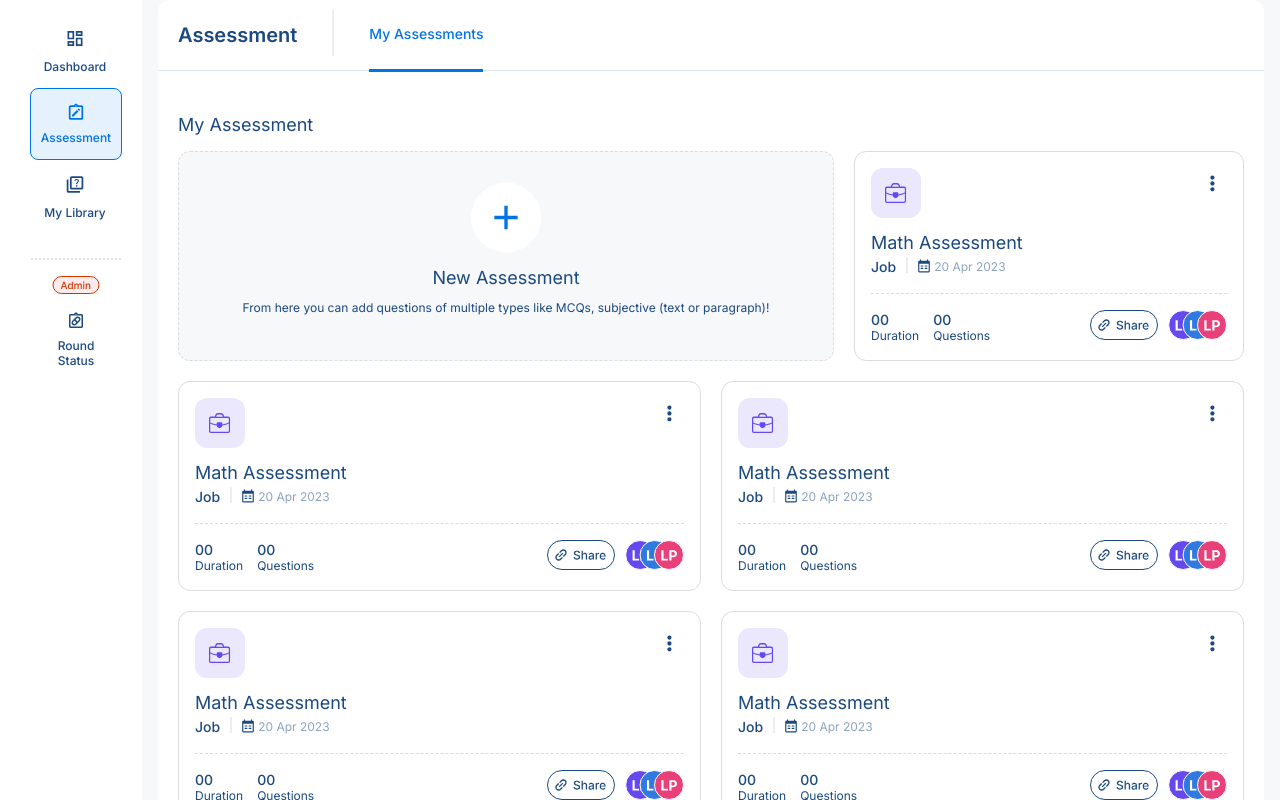
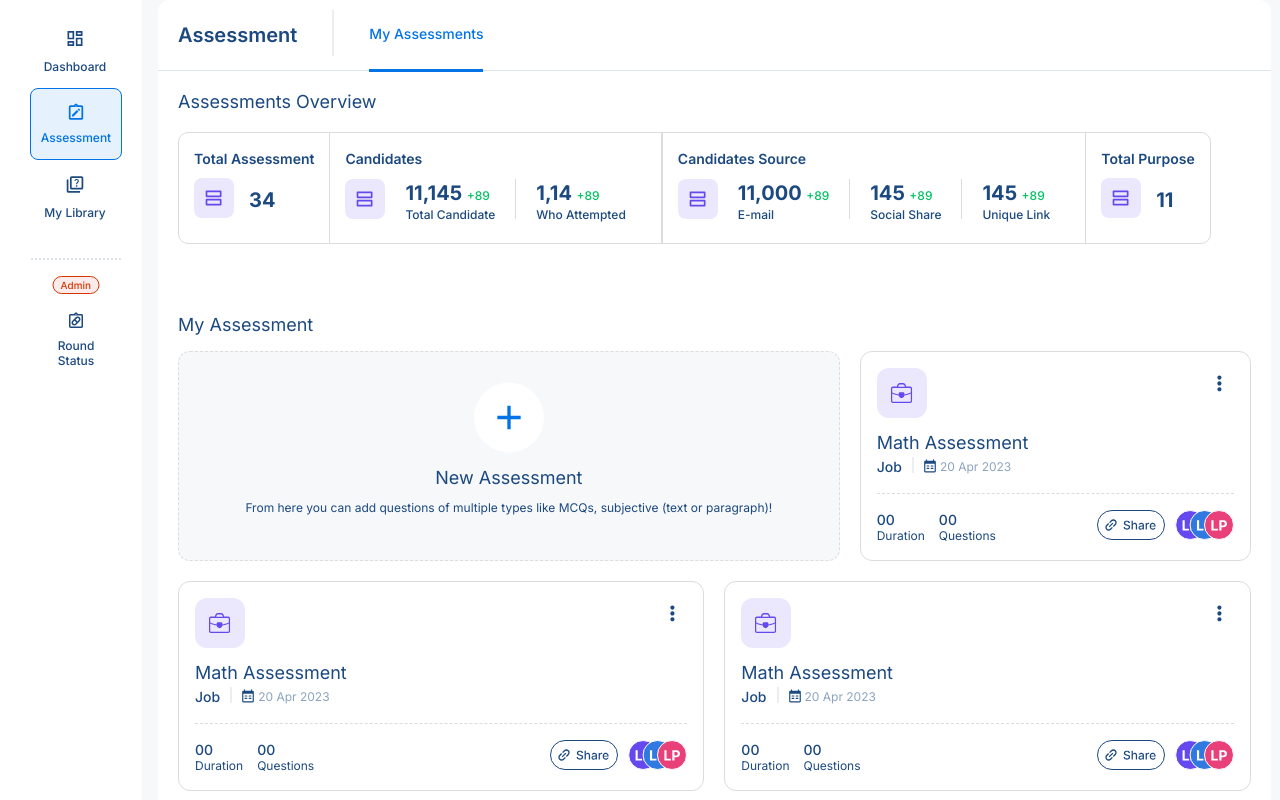
Before and after one commit to Preetam078/unstop_assigment, a Next.js app: page / in a window 1280 px wide. Shown: the top 800 px of the page. Built offline with nearby package versions, Linux system fonts and the light colour scheme.

Commit message:
fixed merge conflicts

```diff
--- a/package.json
+++ b/package.json
@@ -10,6 +10,7 @@
   },
   "dependencies": {
     "next": "^14.0.4",
+    "node": "^21.2.0",
     "react": "^18",
     "react-dom": "^18"
   },
--- /dev/null
+++ b/src/app/_components/Dashboard/AssessmentOverview/assessmentOverview.js
@@ -0,0 +1,150 @@
+"use client";
+import data from "@/app/_data/data";
+import styles from "./assessmentOverview.module.css";
+import {
+  candidates_score_card_details,
+  candidates_source_score_card_details,
+} from "./constant";
+import { useState, useEffect } from "react";
+
+function useMediaQuery(query) {
+  const [matches, setMatches] = useState(false);
+
+  useEffect(() => {
+    const mediaQuery = window.matchMedia(query);
+
+    // Function to update matches based on the media query
+    const updateMatches = () => setMatches(mediaQuery.matches);
+
+    // Initial check and setup listener
+    updateMatches();
+    mediaQuery.addListener(updateMatches);
+
+    // Cleanup: remove the listener when the component unmounts
+    return () => mediaQuery.removeListener(updateMatches);
+  }, [query]);
+
+  return matches;
+}
+
+export default function AssessmentOverview() {
+  const isSmallScreen = useMediaQuery("(max-width: 1000px)");
+  console.log(isSmallScreen);
+
+  const firstCard = (title, icon, count) => (
+    <div className={styles.first_card}>
+      <span className={styles.first_card_text}>{title}</span>
+      <div className={styles.first_card_information}>
+        <div
+          dangerouslySetInnerHTML={{
+            __html: icon,
+          }}
+        />
+        <span className={styles.first_card_count}>{count}</span>
+      </div>
+    </div>
+  );
+  const getCategoryCards = (count, subCount, category, isLastCategory) => {
+    return (
+      <>
+        <div className={styles.category_card_details}>
+          <div>
+            <span className={styles.category_count}>{count}</span>{" "}
+            <span className={styles.category_subcount}>{subCount}</span>
+          </div>
+          <div className={styles.category_text}>{category}</div>
+        </div>
+        {!isLastCategory && <span className={styles.category_separator}></span>}
+      </>
+    );
+  };
+  const second_card = (title, icon, category_details) => (
+    <div className={styles.second_card}>
+      <span className={styles.second_card_text}>{title}</span>
+      <div className={styles.second_card_information}>
+        <div
+          dangerouslySetInnerHTML={{
+            __html: icon,
+          }}
+        />
+        <span className={styles.category_cards}>
+          {category_details.map((detail, idx) => (
+            <>
+              {getCategoryCards(
+                detail.count,
+                detail.sub_count,
+                detail.category,
+                idx == category_details.length - 1
+              )}
+            </>
+          ))}
+        </span>
+      </div>
+    </div>
+  );
+  const getMobileAssesmentOverview = () => {
+    return (
+      <>
+        {firstCard(
+          "Total Assessment",
+          data.assessmentOverview.totalAssessment,
+          "34"
+        )}
+        {firstCard(
+          "Total Purpose",
+          data.assessmentOverview.totalAssessment,
+          "11"
+        )}
+        {second_card(
+          "Candidates",
+          data.assessmentOverview.totalAssessment,
+          candidates_score_card_details
+        )}
+        {second_card(
+          "Candidates Source",
+          data.assessmentOverview.totalAssessment,
+          candidates_source_score_card_details
+        )}
+      </>
+    );
+  };
+  const getNormalScreenAssementOverview = () => {
+    return (
+      <>
+        {firstCard(
+          "Total Assessment",
+          data.assessmentOverview.totalAssessment,
+          "34"
+        )}
+        {second_card(
+          "Candidates",
+          data.assessmentOverview.totalAssessment,
+          candidates_score_card_details
+        )}
+        {second_card(
+          "Candidates Source",
+          data.assessmentOverview.totalAssessment,
+          candidates_source_score_card_details
+        )}
+        {firstCard(
+          "Total Purpose",
+          data.assessmentOverview.totalAssessment,
+          "11"
+        )}
+      </>
+    );
+  };
+  return (
+    <div className={styles.assessment_overview}>
+      <span className={styles.assessment_overview_text}>
+        Assessments Overview
+      </span>
+
+      <div className={styles.assessment_overview_container}>
+        {isSmallScreen
+          ? getMobileAssesmentOverview()
+          : getNormalScreenAssementOverview()}
+      </div>
+    </div>
+  );
+}
--- /dev/null
+++ b/src/app/_components/Dashboard/AssessmentOverview/assessmentOverview.module.css
@@ -0,0 +1,125 @@
+.assessment_overview {
+  height: 160px;
+  padding: 20px;
+}
+.assessment_overview_text {
+  color: #1c4980;
+  font-size: 18px;
+  font-weight: 400;
+}
+.assessment_overview_container {
+  height: 110px;
+  min-width: max-content;
+  margin-top: 20px;
+  margin-right: 40px;
+  border-radius: 10px;
+  display: flex;
+  border: 1px solid #dadce0;
+  @media screen and (max-width: 1000px) {
+    height: 380px;
+    min-width: 80%;
+    margin-right: 20px !important;
+    flex-wrap: wrap;
+  }
+}
+.assessment_overview_container > :first-child {
+  @media screen and (max-width: 1000px) {
+    border-right: 1px solid #dadce0;
+  }
+}
+.first_card {
+  width: 15%;
+  padding: 15px;
+  min-width: max-content;
+  @media screen and (max-width: 1000px) {
+    min-width: 40%;
+  }
+}
+.first_card_text {
+  color: var(--text-100, #1c4980);
+  font-size: 14px;
+  font-style: normal;
+  font-weight: 600;
+}
+.first_card_information {
+  display: flex;
+  padding: 10px 0;
+}
+.first_card_count {
+  color: var(--text-100, #1c4980);
+  font-size: 20px;
+  font-style: normal;
+  font-weight: 700;
+  line-height: 140%; /* 28px */
+  margin-left: 15px;
+  display: flex;
+  align-items: center;
+}
+
+.second_card {
+  padding: 15px;
+  width: 30%;
+  border: 1px solid #dadce0;
+  border-top: none;
+  border-bottom: none;
+  min-width: max-content;
+  @media screen and (max-width: 1000px) {
+    width: 100%;
+  }
+}
+.assessment_overview_container > :nth-last-child(-n + 2) {
+  @media screen and (max-width: 1000px) {
+    border-top: 1px solid #dadce0;
+    border-right: none;
+    border-left: none;
+  }
+}
+
+.second_card_text {
+  color: var(--text-100, #1c4980);
+  font-size: 14px;
+  font-style: normal;
+  font-weight: 600;
+  line-height: 140%; /* 19.6px */
+}
+.second_card_information {
+  display: flex;
+  padding: 10px 0;
+}
+
+.category_cards {
+  display: flex;
+}
+.category_card_details {
+  margin: 0 20px;
+}
+@media screen and (max-width: 450px) {
+  .category_card_details {
+    margin: 0 10px;
+  }
+}
+.category_count {
+  color: var(--text-100, #1c4980);
+  font-size: 20px;
+  font-style: normal;
+  font-weight: 700;
+  line-height: 140%; /* 28px */
+}
+.category_subcount {
+  color: var(--Status-Success, #05c165);
+  font-size: 12px;
+  font-style: normal;
+  font-weight: 500;
+  line-height: 140%; /* 16.8px */
+}
+.category_text {
+  color: #1c4980;
+  font-size: 12px;
+  font-style: normal;
+  font-weight: 500;
+  line-height: 140%; /* 16.8px */
+}
+.category_separator {
+  border-left: 1px solid#DADCE0;
+  height: 40px;
+}
--- /dev/null
+++ b/src/app/_components/Dashboard/AssessmentOverview/constant.js
@@ -0,0 +1,10 @@
+export const candidates_score_card_details = [
+  { count: "11,145", sub_count: "+89", category: "Total Candidate" },
+  { count: "1,14", sub_count: "+89", category: "Who Attempted" },
+];
+
+export const candidates_source_score_card_details = [
+  { count: "11,000", sub_count: "+89", category: "E-mail" },
+  { count: "145", sub_count: "+89", category: "Social Share" },
+  { count: "145", sub_count: "+89", category: "Unique Link" },
+];
--- a/src/app/_components/Dashboard/dashboard.jsx
+++ b/src/app/_components/Dashboard/dashboard.jsx
@@ -1,5 +1,6 @@
 import AssessmentBar from "./AssessmentBar/assessmentBar";
 import AssessmentCards from "./AssessmentCards/assessmentcards";
+import AssessmentOverview from "./AssessmentOverview/assessmentOverview";
 import Header from "./Header/header";
 import styles from "./dashboard.module.css";
 import SwitchTab from "./Header/components/SwitchTabs/switchTabs";
@@ -13,6 +14,7 @@ export default function Dashboard({setOpenForm}) {
             {/* <div className={styles.dashboard_subheading}>
                 <span className={styles.dashboard_subheading_text}>Assessments Overview</span>
             </div> */}
+			<AssessmentOverview/>
             {/**TODO stats bar */}
 
             <AssessmentBar/>
```
Also changed, not shown: src/app/_components/Dashboard/dashboard.module.css (line endings or trailing spaces), src/app/_data/data.js, 1 other file (tests, documents, lock files or other folders).
